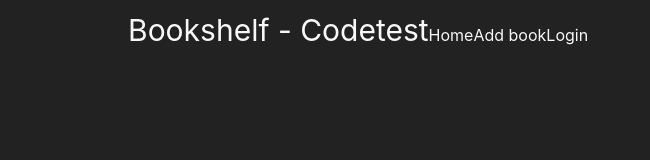
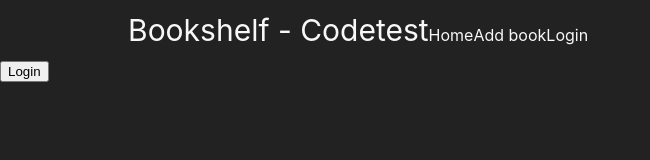
Before and after one commit to C-Corfixen/codetest-writereader, a React (Create React App) app: page /login in a window 1280 px wide. Shown: the top 160 px of the page, without its empty margins (0-650 px from the left). Built offline with nearby package versions, Linux system fonts and the light colour scheme.

Commit message:
Added basic login form to toggle login. No validation yet

```diff
--- a/src/App.js
+++ b/src/App.js
@@ -4,6 +4,7 @@ import { BrowserRouter, Switch, Route } from 'react-router-dom';
 import Navbar from './components/navbar/navbar.component';
 import AddBookPage from './pages/add-book-page/add-book-page.component';
 import HomePage from './pages/home-page/home-page.component';
+import LoginForm from './components/login-form/login-form.component';
 
 function App() {
   const [loggedIn, setLoggedIn] = useState(false);
@@ -15,6 +16,7 @@ function App() {
         <Switch>
           <Route exact path={['/', 'home']} component={HomePage}></Route>
           <Route exact path="/addBook" component={AddBookPage}></Route>
+          <Route exact path="/login" component={() => <LoginForm submitFunction={setLoggedIn} />}></Route>
         </Switch>
       </div>
     </BrowserRouter>
--- /dev/null
+++ b/src/components/login-form/login-form.component.jsx
@@ -0,0 +1,20 @@
+import { useState } from 'react';
+import { useHistory } from 'react-router-dom';
+
+const LoginForm = ({submitFunction}) => {
+  const history = useHistory();
+  const handleSubmit = (e) => {
+    submitFunction(true);
+    history.push('/');
+  }
+
+  return(
+    <div className="login-container">
+      <form onSubmit={handleSubmit}>
+        <button>Login</button>
+      </form>
+    </div>
+  )
+}
+
+export default LoginForm;
```
Also changed, not shown: src/components/login-form/login-form.styles.css (added), 1 other file (tests, documents, lock files or other folders).
